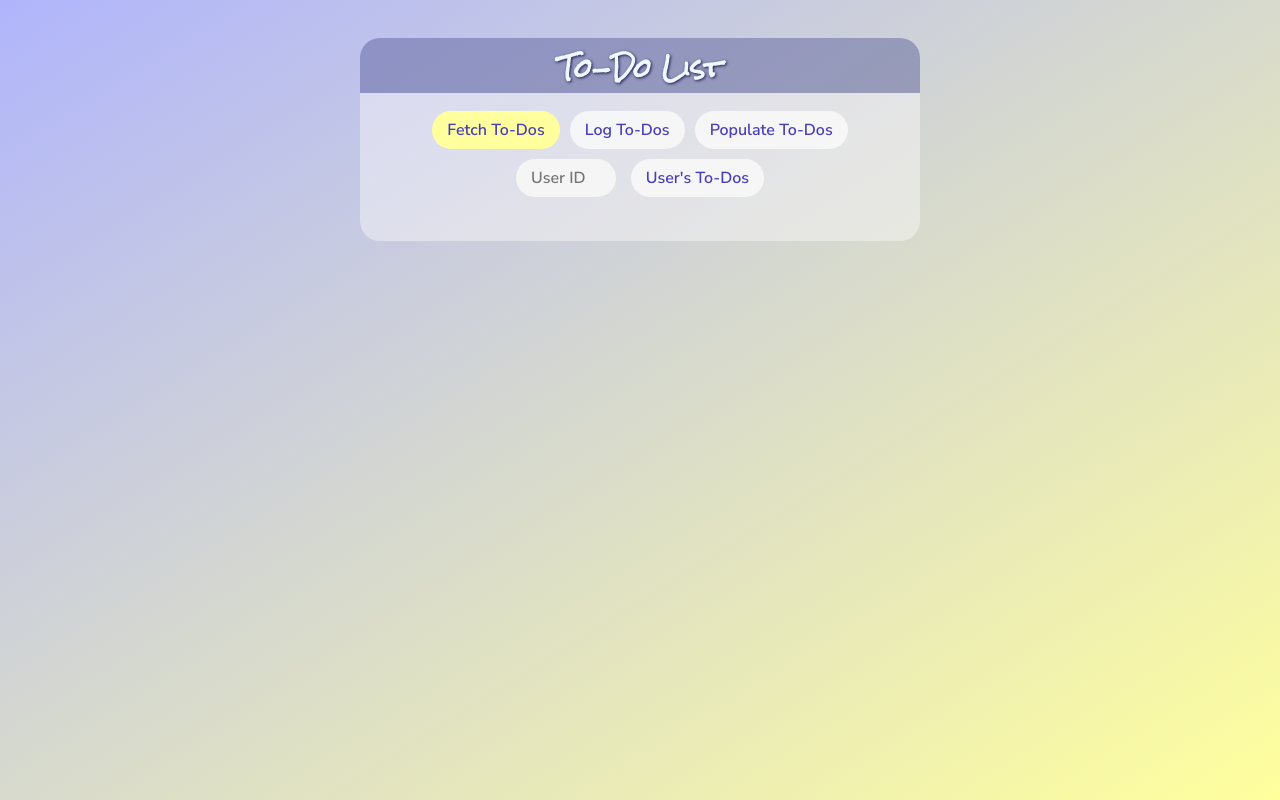
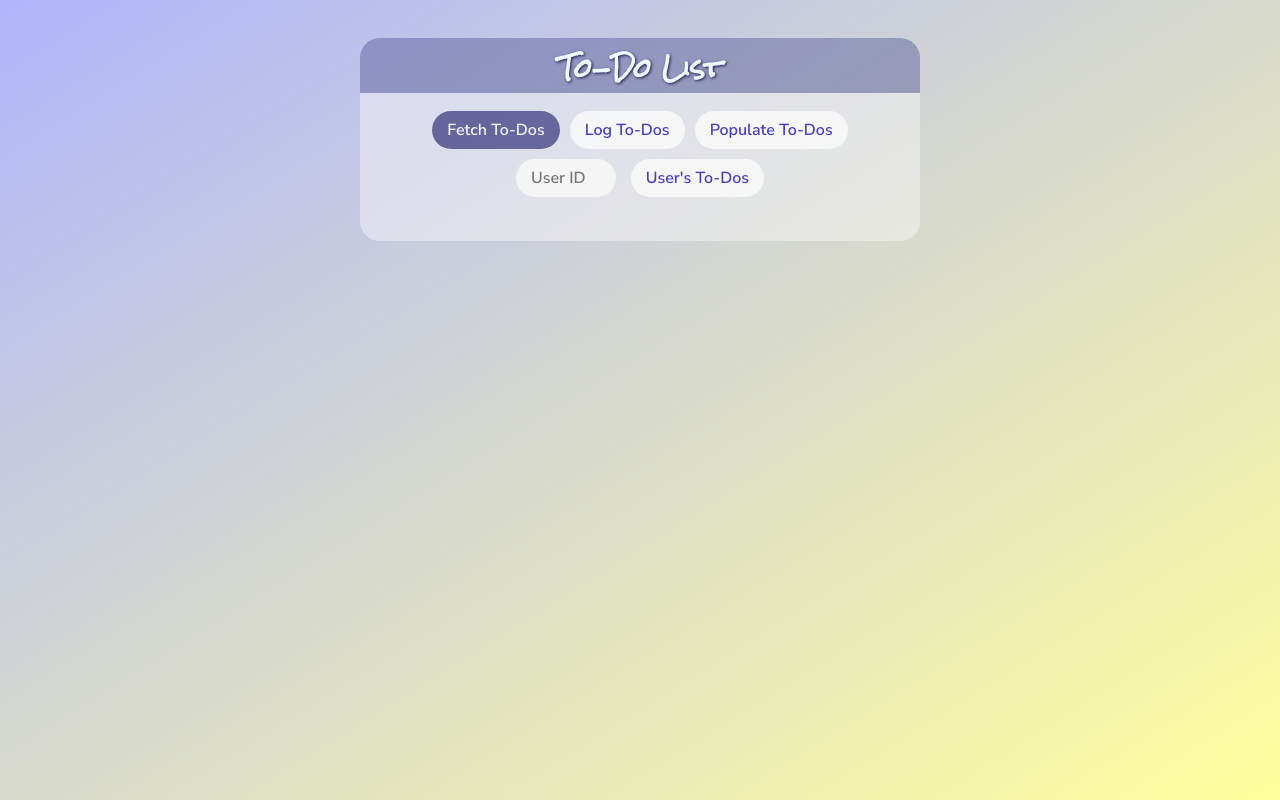
Before and after one commit to alfredosauce-tech/Dummy-Data-Todo-List-1, a plain HTML site: page index.html in a window 1280 px wide. In both pictures the pointer is over the button "Fetch To-Dos". Drawn offline with Linux system fonts and the light colour scheme.

Commit message:
changed button colors

```diff
--- a/styles.css
+++ b/styles.css
@@ -57,8 +57,9 @@ button {
 }
 
 button:hover {
-  background-color: rgb(255, 255, 157);
+  background-color: rgba(35, 29, 110, 0.623);
   transition: .5s ease;
+  color: whitesmoke;
 }
 
 input {
```
